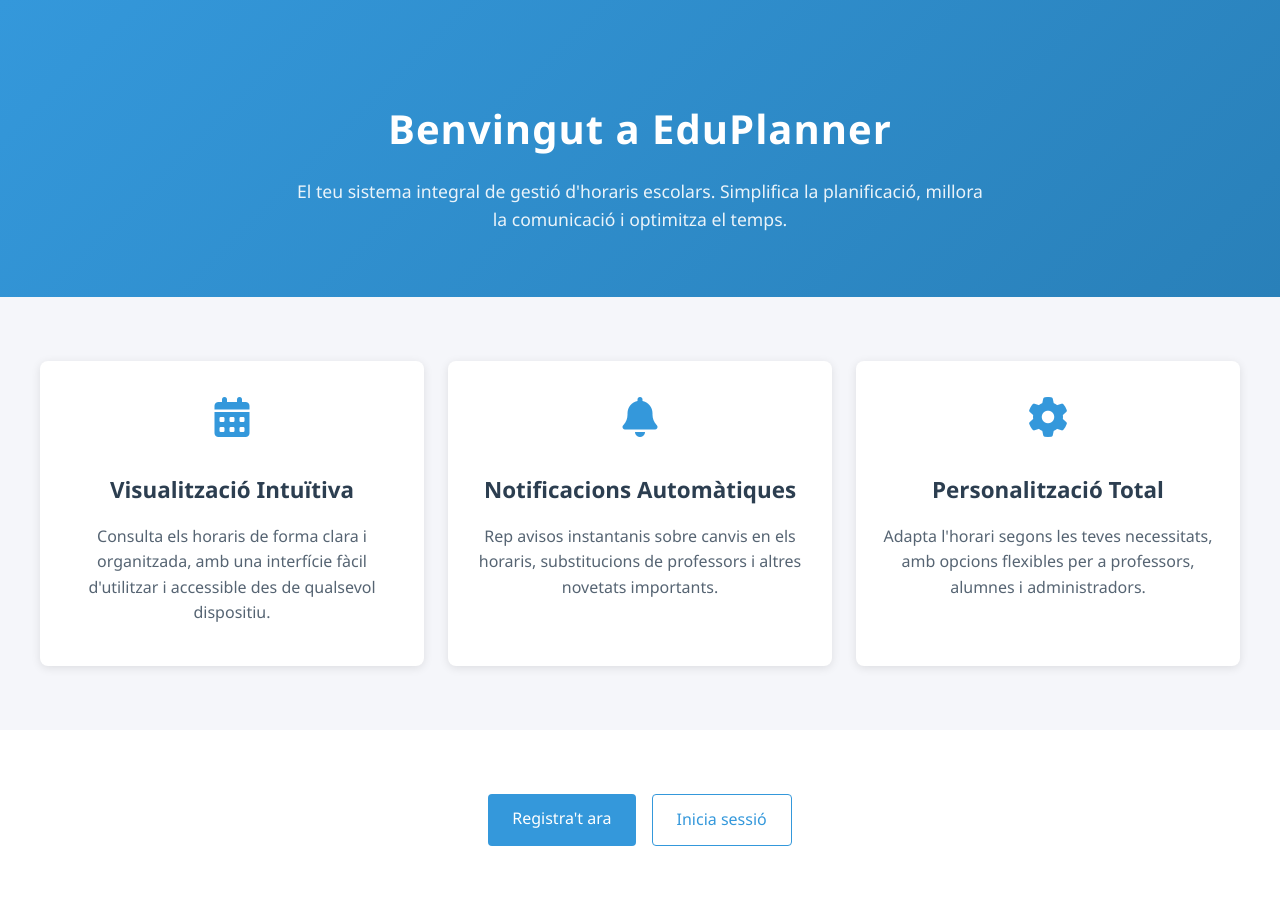
After one commit to Maarrcc/M12.1, a PHP site: template my-app/app/views/home/index.php in a window 1280 px wide. The commit adds this page. Run offline with PHP 8.4, Linux system fonts and the light colour scheme; the template is opened without the code that fills it, so the values that code supplies are empty; some libraries are stand-ins or nearby versions.

Commit message:
Añadir pagina de inicio

```diff
--- a/my-app/app/views/alumnes/assign.php
+++ b/my-app/app/views/alumnes/assign.php
@@ -9,7 +9,7 @@
 <body>
 <?php include_once __DIR__ . '/../templates/navbar.php'; ?>
     <div class="login-container">
-        <h2>Assignar Usuari com Alumne</h2>
+        <h2>Assignar Alumne amb Curs</h2>
         <?php if (isset($_SESSION['error'])): ?>
             <div class="error-message">
                 <?php
@@ -20,7 +20,7 @@
         <?php endif; ?>
         <form action="/M12.1/my-app/public/index.php?controller=alumnes&action=store" method="POST">
             <div class="form-group">
-                <label for="id_usuari">Usuari:</label>
+                <label for="id_usuari">Alumne:</label>
                 <select name="id_usuari" id="id_usuari" required>
                     <?php foreach ($usuaris as $usuari): ?>
                         <option value="<?php echo $usuari['id_usuari']; ?>">
--- /dev/null
+++ b/my-app/app/views/home/index.php
@@ -0,0 +1,51 @@
+<!DOCTYPE html>
+<html lang="ca">
+<head>
+    <meta charset="UTF-8">
+    <meta name="viewport" content="width=device-width, initial-scale=1.0">
+    <title>EduPlanner - Sistema de Gestió d'Horaris</title>
+    <link rel="stylesheet" href="/M12.1/my-app/public/css/home.css">
+    <link rel="stylesheet" href="https://cdnjs.cloudflare.com/ajax/libs/font-awesome/6.0.0/css/all.min.css">
+</head>
+<body>
+    <section class="hero-section">
+        <h1 class="hero-title">Benvingut a EduPlanner</h1>
+        <p class="hero-subtitle">El teu sistema integral de gestió d'horaris escolars. Simplifica la planificació, millora la comunicació i optimitza el temps.</p>
+    </section>
+
+    <section class="features-section">
+        <div class="features-grid">
+            <div class="feature-card">
+                <div class="feature-icon">
+                    <i class="fas fa-calendar-alt"></i>
+                </div>
+                <h3 class="feature-title">Visualització Intuïtiva</h3>
+                <p class="feature-description">Consulta els horaris de forma clara i organitzada, amb una interfície fàcil d'utilitzar i accessible des de qualsevol dispositiu.</p>
+            </div>
+
+            <div class="feature-card">
+                <div class="feature-icon">
+                    <i class="fas fa-bell"></i>
+                </div>
+                <h3 class="feature-title">Notificacions Automàtiques</h3>
+                <p class="feature-description">Rep avisos instantanis sobre canvis en els horaris, substitucions de professors i altres novetats importants.</p>
+            </div>
+
+            <div class="feature-card">
+                <div class="feature-icon">
+                    <i class="fas fa-cog"></i>
+                </div>
+                <h3 class="feature-title">Personalització Total</h3>
+                <p class="feature-description">Adapta l'horari segons les teves necessitats, amb opcions flexibles per a professors, alumnes i administradors.</p>
+            </div>
+        </div>
+    </section>
+
+    <section class="cta-section">
+        <div class="cta-buttons">
+            <a href="/M12.1/my-app/public/index.php?controller=auth&action=register" class="btn btn-primary">Registra't ara</a>
+            <a href="/M12.1/my-app/public/index.php?controller=auth&action=login" class="btn btn-secondary">Inicia sessió</a>
+        </div>
+    </section>
+</body>
+</html>
--- /dev/null
+++ b/my-app/public/css/home.css
@@ -0,0 +1,178 @@
+/* Variables globales */
+:root {
+  --primary-color: #3498db;
+  --secondary-color: #2980b9;
+  --background-color: #f5f6fa;
+  --card-background: #ffffff;
+  --text-color: #2c3e50;
+  --border-color: #dcdde1;
+  --shadow-color: rgba(0, 0, 0, 0.1);
+}
+
+/* Estilos generales */
+body {
+  background-color: var(--background-color);
+  color: var(--text-color);
+  font-family: "Segoe UI", Arial, sans-serif;
+  line-height: 1.6;
+  margin: 0;
+}
+
+/* Hero Section */
+.hero-section {
+  padding: 4rem 1rem;
+  background: linear-gradient(
+    135deg,
+    var(--primary-color),
+    var(--secondary-color)
+  );
+  color: white;
+  text-align: center;
+}
+
+.hero-title {
+  font-size: 2.5rem;
+  font-weight: 600;
+  margin-bottom: 1rem;
+  letter-spacing: 1px;
+}
+
+.hero-subtitle {
+  font-size: 1.1rem;
+  max-width: 700px;
+  margin: 0 auto;
+  opacity: 0.9;
+}
+
+/* Features Section */
+.features-section {
+  padding: 4rem 1rem;
+  background-color: var(--background-color);
+}
+
+.features-grid {
+  display: grid;
+  grid-template-columns: repeat(auto-fit, minmax(280px, 1fr));
+  gap: 1.5rem;
+  max-width: 1200px;
+  margin: 0 auto;
+}
+
+.feature-card {
+  background: var(--card-background);
+  padding: 1.5rem;
+  border-radius: 8px;
+  box-shadow: 0 2px 10px var(--shadow-color);
+  text-align: center;
+  transition: all 0.2s ease;
+}
+
+.feature-card:hover {
+  transform: translateY(-5px);
+  box-shadow: 0 4px 15px var(--shadow-color);
+}
+
+.feature-icon {
+  font-size: 2.5rem;
+  color: var(--primary-color);
+  margin-bottom: 1rem;
+}
+
+.feature-title {
+  font-size: 1.4rem;
+  font-weight: 600;
+  color: var(--text-color);
+  margin-bottom: 0.75rem;
+}
+
+.feature-description {
+  font-size: 1rem;
+  color: var(--text-color);
+  opacity: 0.8;
+}
+
+/* CTA Section */
+.cta-section {
+  padding: 4rem 1rem;
+  background-color: var(--card-background);
+  text-align: center;
+}
+
+.cta-buttons {
+  display: flex;
+  gap: 1rem;
+  justify-content: center;
+  flex-wrap: wrap;
+}
+
+.btn {
+  padding: 0.75rem 1.5rem;
+  border: none;
+  border-radius: 4px;
+  font-weight: 500;
+  text-decoration: none;
+  cursor: pointer;
+  transition: all 0.2s ease;
+}
+
+.btn-primary {
+  background: var(--primary-color);
+  color: white;
+}
+
+.btn-primary:hover {
+  background: var(--secondary-color);
+  transform: translateY(-2px);
+}
+
+.btn-secondary {
+  background: var(--card-background);
+  color: var(--primary-color);
+  border: 1px solid var(--primary-color);
+}
+
+.btn-secondary:hover {
+  background: var(--primary-color);
+  color: white;
+  transform: translateY(-2px);
+}
+
+/* Responsive */
+@media (max-width: 768px) {
+  .hero-title {
+    font-size: 2rem;
+  }
+
+  .hero-subtitle {
+    font-size: 1rem;
+  }
+
+  .features-grid {
+    grid-template-columns: 1fr;
+  }
+
+  .cta-buttons {
+    flex-direction: column;
+    align-items: center;
+  }
+
+  .btn {
+    width: 100%;
+    max-width: 300px;
+    text-align: center;
+  }
+}
+
+@media (max-width: 480px) {
+  .hero-section {
+    padding: 3rem 1rem;
+  }
+
+  .features-section {
+    padding: 3rem 1rem;
+  }
+
+  .cta-section {
+    padding: 3rem 1rem;
+  }
+}
--- a/my-app/public/index.php
+++ b/my-app/public/index.php
@@ -4,7 +4,8 @@ header('Access-Control-Allow-Origin: *');
 
 if (
     !isset($_SESSION['user']) &&
-    !($_GET['controller'] === 'auth' && ($_GET['action'] === 'login' || $_GET['action'] === 'validate' || $_GET['action'] === 'register' || $_GET['action'] === 'store'))
+    !($_GET['controller'] === 'auth' && ($_GET['action'] === 'login' || $_GET['action'] === 'validate' || $_GET['action'] === 'register' || $_GET['action'] === 'store')) &&
+    !($_GET['controller'] === 'home' || !isset($_GET['controller']))
 ) {
     header('Location: /M12.1/my-app/public/index.php?controller=auth&action=login');
     exit;
@@ -45,9 +46,10 @@ require_once '../app/controllers/CanvisController.php';
 require_once '../app/controllers/ImportController.php';
 require_once '../app/controllers/AssignaturesAlumnesController.php';
 require_once '../app/controllers/CursController.php';
+require_once '../app/controllers/HomeController.php';
 
 // Obtener el controlador y la acción de la URL
-$controller = isset($_GET['controller']) ? $_GET['controller'] : 'horari';
+$controller = isset($_GET['controller']) ? $_GET['controller'] : 'home';
 $action = isset($_GET['action']) ? $_GET['action'] : 'index';
 
 // Crear una instancia del controlador
```
Also changed, not shown: my-app/app/controllers/HomeController.php (added, +19 -0 lines), my-app/public/css/formularioGigante.css (+3 -5 lines).
